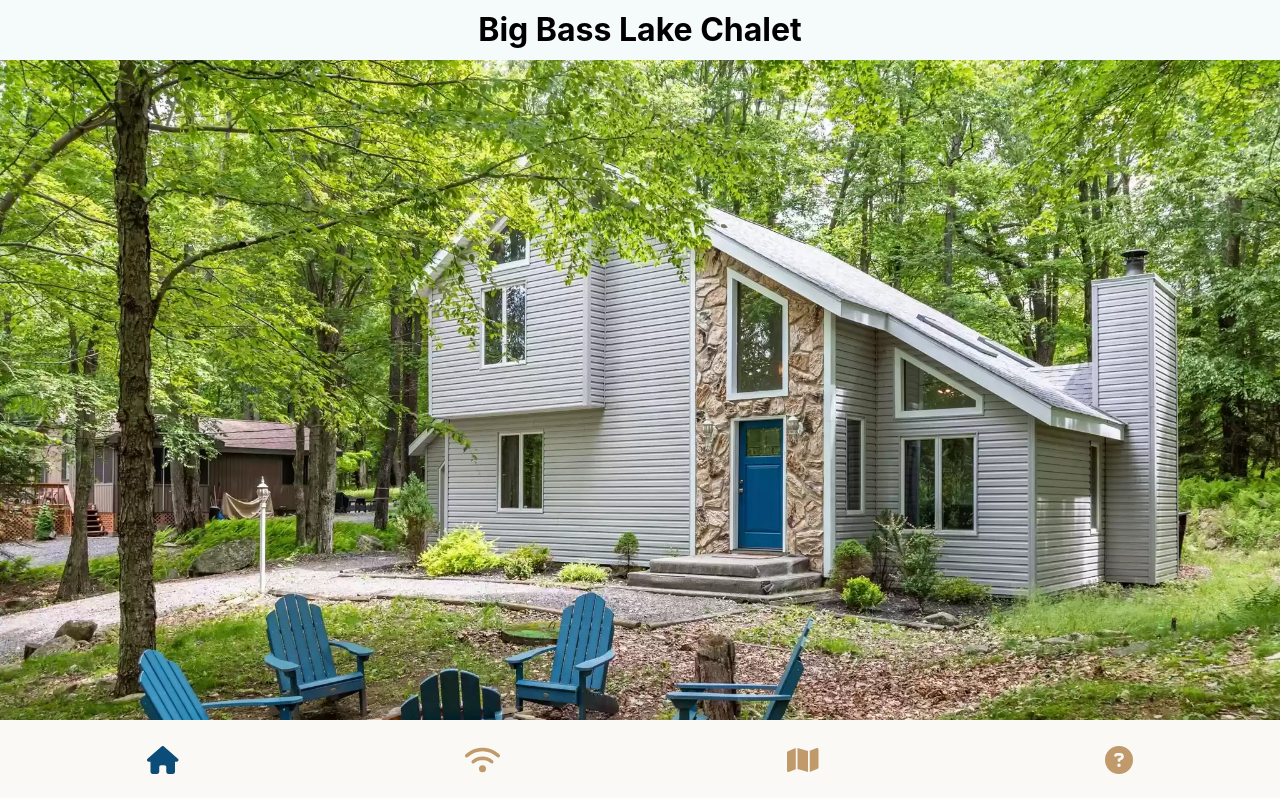
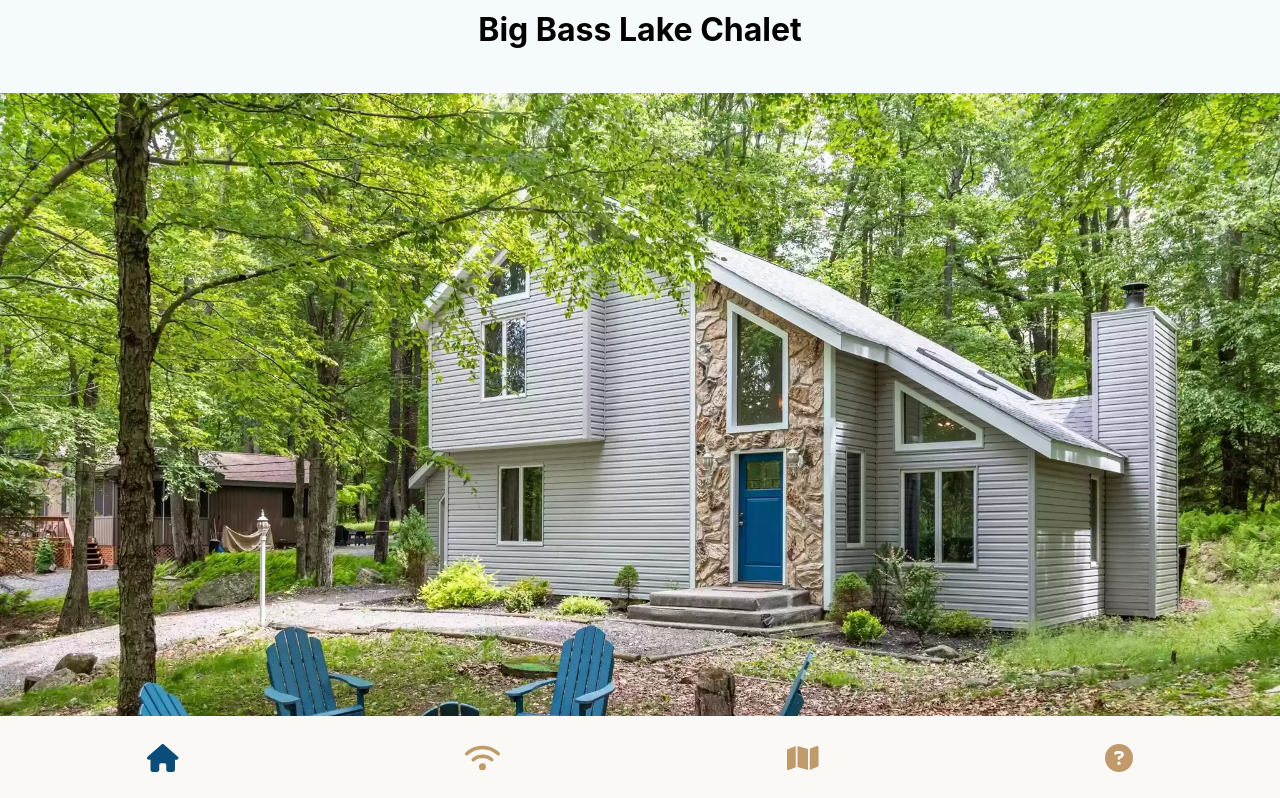
Before and after one commit to jvelis94/12glen-welcome, a Next.js app: page / in a window 1280 px wide. Shown: the top 798 px of the page. Built offline with nearby package versions, Linux system fonts and the light colour scheme.

Commit message:
revert back

```diff
--- a/styles/Home.module.css
+++ b/styles/Home.module.css
@@ -16,7 +16,6 @@
   position: sticky;
   top:  0;
   background-color: #F5FAFA;
-  height: 6vh;
 }
 
 /* .main { */
@@ -41,7 +40,6 @@
   width: 100%;
   background-color: #FAF9F6;
   color: white;
-  height: 10vh;
 }
 
 .footer a {
--- a/styles/globals.css
+++ b/styles/globals.css
@@ -20,27 +20,13 @@ a {
   box-sizing: border-box;
 }
 
-/* #__next {
+#__next {
   display: grid;
   grid-template-rows: 1fr 18fr 1fr;
-} */
+}
 
 main {
   margin-bottom: 12px;
   overflow: scroll;
-  height: 83vh;
+  /* height: 83vh; */
 }
-
-.scrollableContainer {
-  height: inherit;
-  margin-bottom: 12px;
-  overflow: scroll;
-}
-
-.activityResultsContainer {
-  height: inherit;
-}
-
-.activityResults {
-  height: inherit;
-}
```
